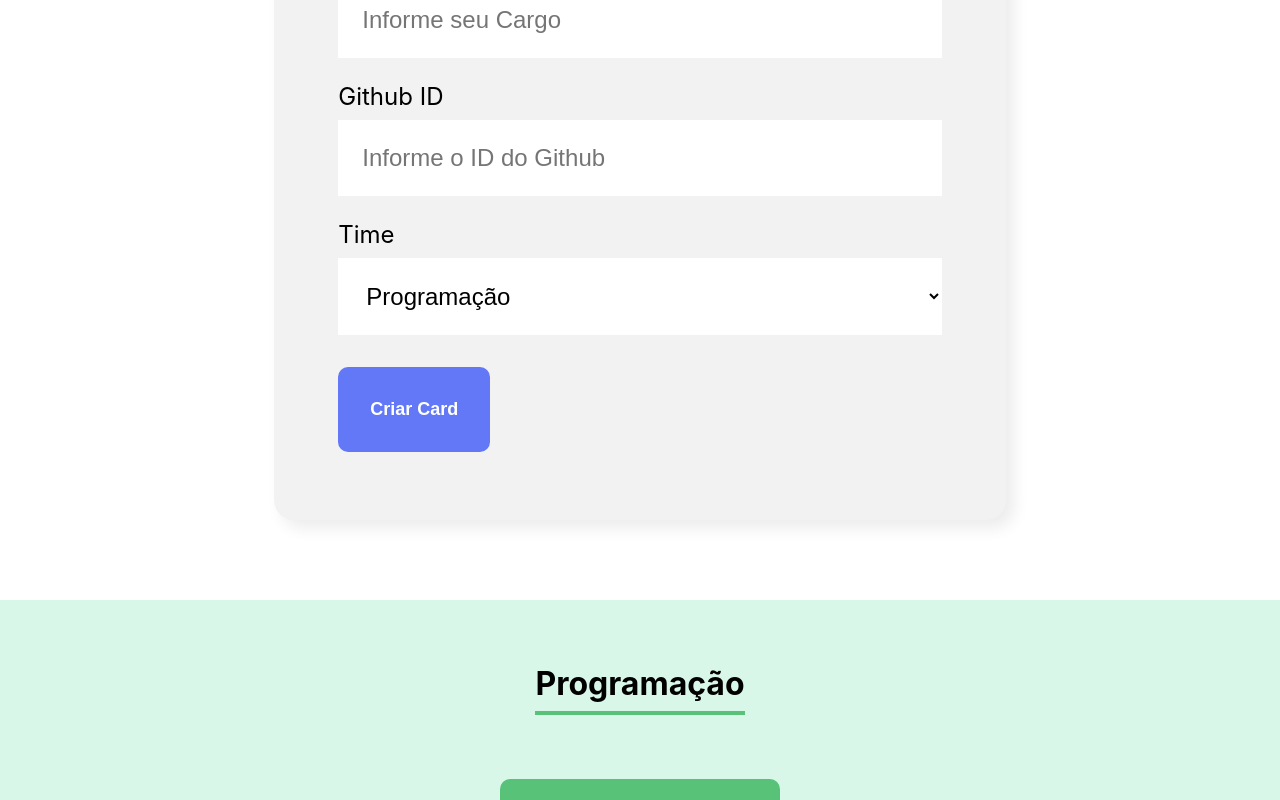
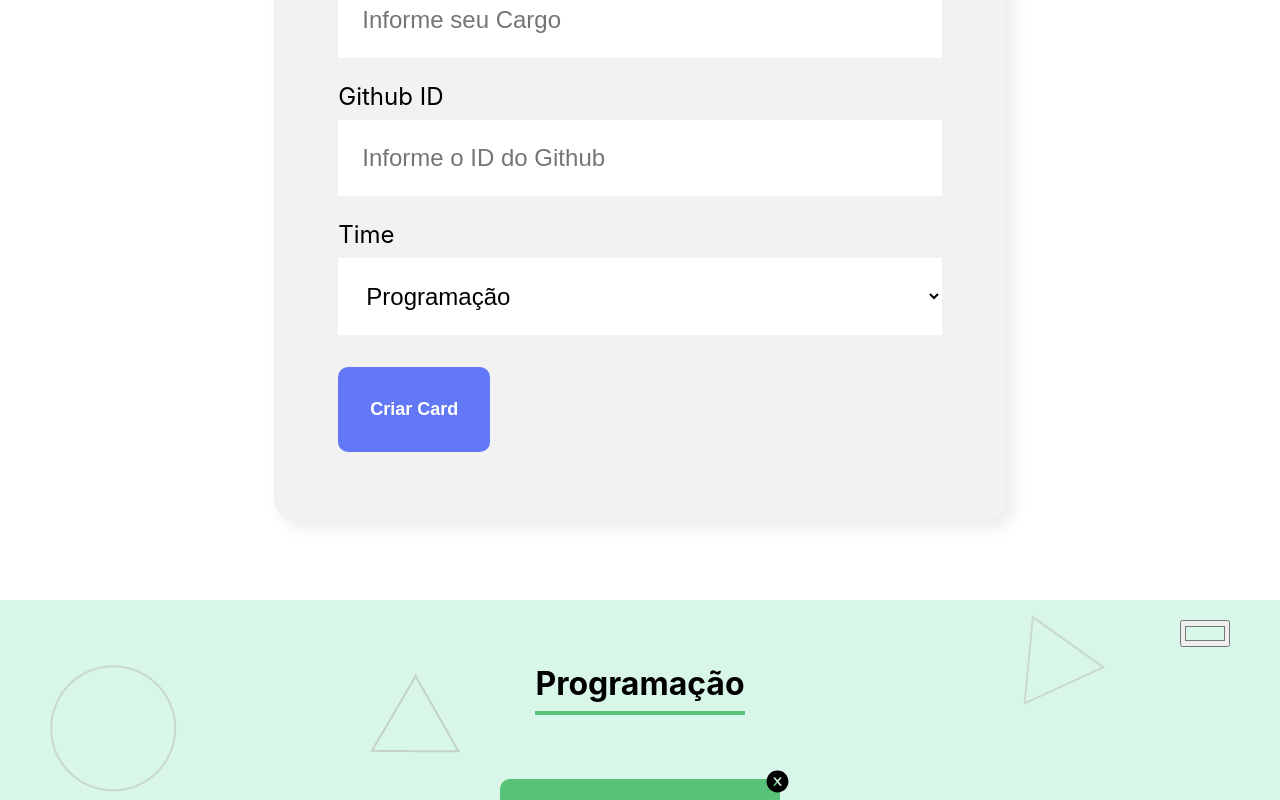
Before and after one commit to RafaelMatthes/organo_react, a React (Create React App) app: page / in a window 1280 px wide. Both pictures are taken after typing "Sample", "Sample", "Sample" into the empty fields and a click on the button "Criar Card". Shown: the part 881-1681 px from the top of the page. Built offline with nearby package versions, Linux system fonts and the light colour scheme.

Commit message:
feat: add icons + input color

```diff
--- a/package.json
+++ b/package.json
@@ -9,7 +9,8 @@
     "react": "^18.2.0",
     "react-dom": "^18.2.0",
     "react-scripts": "5.0.1",
-    "web-vitals": "^2.1.4"
+    "web-vitals": "^2.1.4",
+    "react-icons": "4.8.0"
   },
   "scripts": {
     "start": "react-scripts start",
--- a/src/App.js
+++ b/src/App.js
@@ -37,6 +37,11 @@ function App() {
     setColaboradores([...colaboradores, colaborador])
   }
 
+  function delColaborador(colaborador) {
+    console.log('deleting colaborado' + colaborador)
+
+  }
+
   return (
     <div className="App">
       <Banner />
@@ -52,6 +57,7 @@ function App() {
           corPrimaria={time.corPrimaria}
           corSecundaria={time.corSecundaria}
           colaboradores={colaboradores.filter(colaborador => time.nome === colaborador.time)}
+          aoDeletar={delColaborador}
           />
         )
       }
--- a/src/componentes/Colaborador/Colaborador.css
+++ b/src/componentes/Colaborador/Colaborador.css
@@ -1,4 +1,5 @@
 .colaborador {
+    position: relative;
     width: 280px;
 }
 
@@ -27,3 +28,9 @@
     font-size: 18px;
     line-height: 22px;
 }
+
+.deletar {
+    position: absolute;
+    right: -10px;
+    top: -10px;
+}
--- a/src/componentes/Colaborador/index.js
+++ b/src/componentes/Colaborador/index.js
@@ -1,8 +1,10 @@
 import './Colaborador.css'
+import { AiFillCloseCircle } from 'react-icons/ai'
 
-const Colaborador = ({ imagem, nome, cargo, corSecundaria }) => {
+const Colaborador = ({ imagem, nome, cargo, corSecundaria, aoDeletar}) => {
     return (
         <div className="colaborador">
+            <AiFillCloseCircle size={25} className="deletar" onClick={() => aoDeletar(nome)} />
             <div className="cabecalho" style={{backgroundColor: corSecundaria}}>
                 <img src={'https://github.com/'+ imagem + '.png'} alt={nome} />
             </div>
--- a/src/componentes/Time/Time.css
+++ b/src/componentes/Time/Time.css
@@ -2,6 +2,7 @@
 .time {
     text-align: center;
     padding: 32px;
+    position: relative;
 }
 
 .time h3 {
@@ -17,3 +18,9 @@
     margin-top: 32px;
     flex-wrap: wrap;
 }
+
+.input-cor {
+    position: absolute;
+    top: 20px;
+    right: 50px;
+}
--- a/src/componentes/Time/index.js
+++ b/src/componentes/Time/index.js
@@ -2,7 +2,7 @@ import './Time.css'
 import Colaborador from '../Colaborador'
 
 const Time = (props) => {
-    const cssPrimaria = { backgroundColor: props.corPrimaria }
+    const cssPrimaria = { backgroundImage: 'url(/imagens/fundo.png)', backgroundColor: props.corPrimaria }
     const cssSecundaria = { borderColor: props.corSecundaria }
 
     return (
@@ -13,16 +13,24 @@ const Time = (props) => {
             style={cssPrimaria}
         >
             <h3 style={cssSecundaria}>{props.nome}</h3>
+            <input
+                value={props.corPrimaria}
+                type="color"
+                className="input-cor"
+                onClick={() => {}}
+            />
             <div className='colaboradores'>
                 {props.colaboradores.map( colaborador =>
-                    <Colaborador
+                    {
+                    return <Colaborador
                         key={colaborador.nome}
                         nome={colaborador.nome}
                         cargo={colaborador.cargo}
                         imagem={colaborador.imagem}
                         corSecundaria={props.corSecundaria}
+                        aoDeletar={props.aoDeletar}
                     />
-                )}
+                })}
             </div>
         </section>
     )
```
